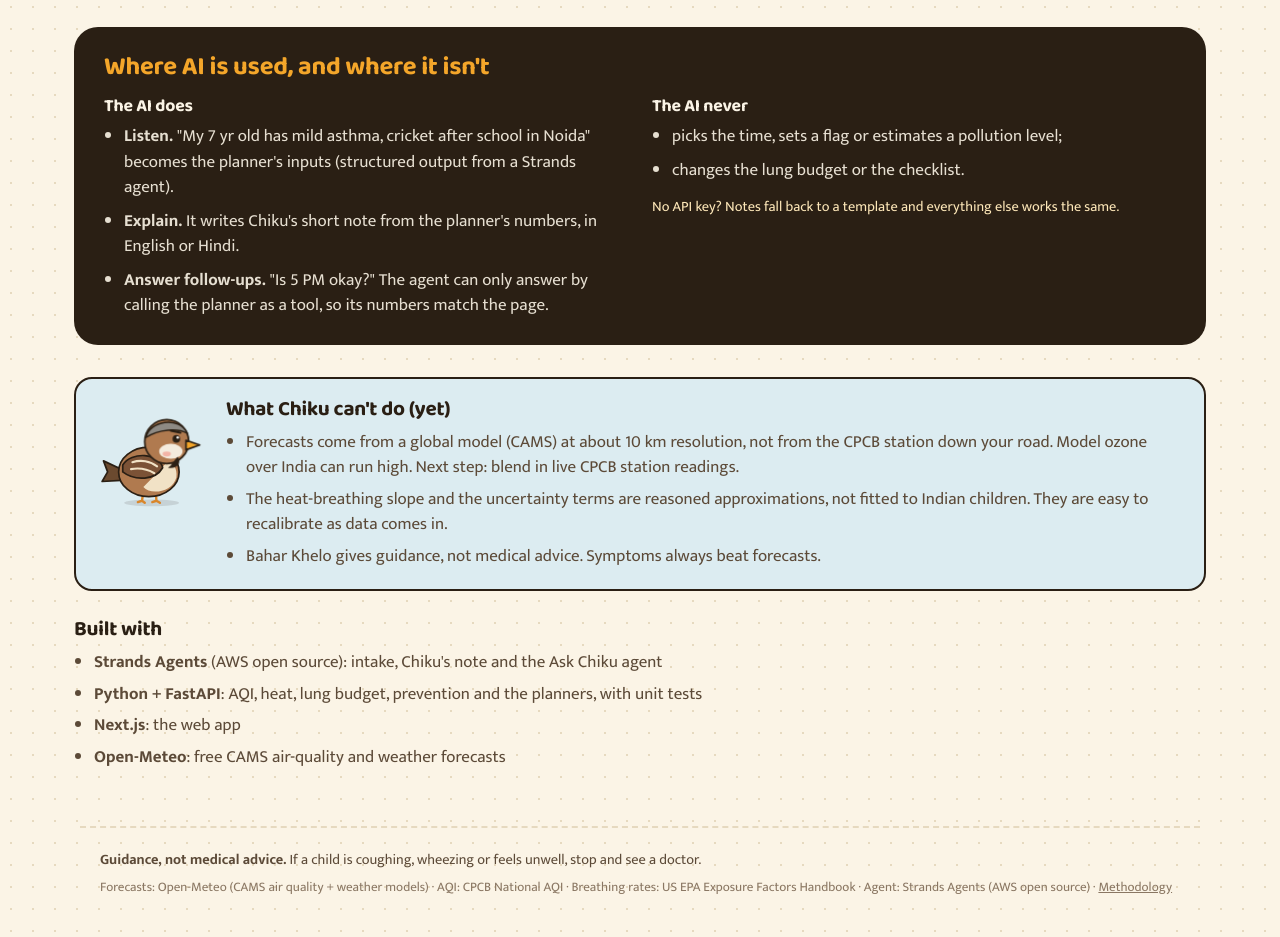
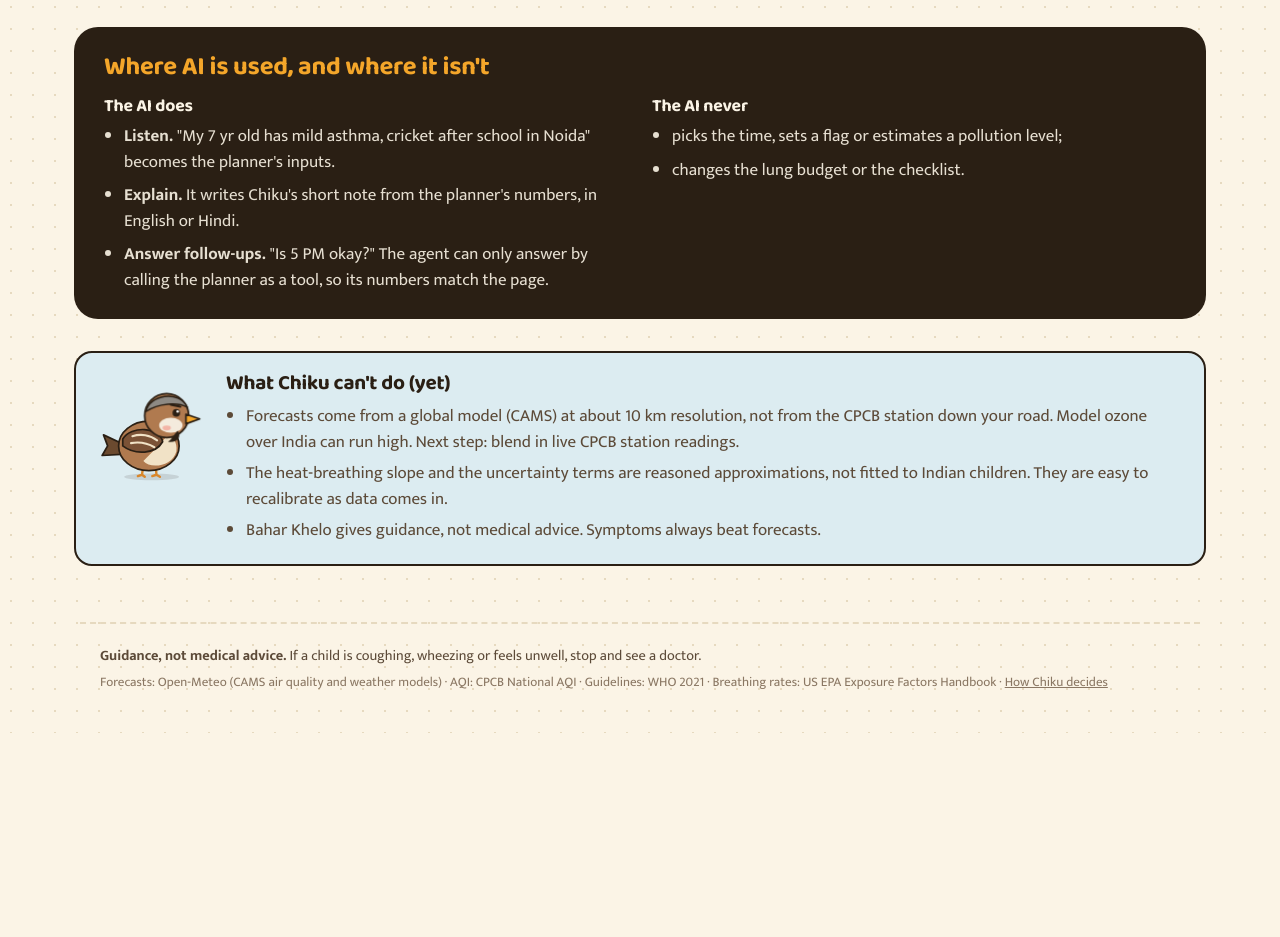
Before and after one commit to ShashGreninja/ChikuAI, a Next.js app in the folder web/: page /how-it-works in a window 1280 px wide. Shown: the part 1500-2437 px from the top of the page. After the commit the page ends 2233 px from the top, so only its background shows below. Built offline with nearby package versions, Linux system fonts and the light colour scheme.

Commit message:
Keep build details off the user-facing pages

```diff
--- a/web/app/how-it-works/how.module.css
+++ b/web/app/how-it-works/how.module.css
@@ -170,12 +170,6 @@
   opacity: 0.9;
 }
 
-.aiNote {
-  margin-top: 14px;
-  font-size: 0.9rem;
-  color: var(--marigold-soft);
-}
-
 .cols {
   display: grid;
   grid-template-columns: repeat(2, 1fr);
@@ -244,8 +238,7 @@
   margin-bottom: 8px;
 }
 
-.honest ul,
-.stack ul {
+.honest ul {
   margin: 0;
   padding-left: 20px;
   display: grid;
@@ -253,10 +246,6 @@
   color: var(--ink-2);
 }
 
-.stack h2 {
-  font-size: 1.3rem;
-  margin-bottom: 8px;
-}
 
 @media (max-width: 900px) {
   .pipeline {
--- a/web/app/how-it-works/page.tsx
+++ b/web/app/how-it-works/page.tsx
@@ -130,7 +130,7 @@ budget = spend ÷ daily inhalation volume × 100%`}
             <ul>
               <li>
                 <b>Listen.</b> &quot;My 7 yr old has mild asthma, cricket after school in Noida&quot; becomes the
-                planner&apos;s inputs (structured output from a Strands agent).
+                planner&apos;s inputs.
               </li>
               <li>
                 <b>Explain.</b> It writes Chiku&apos;s short note from the planner&apos;s numbers, in English or Hindi.
@@ -147,9 +147,6 @@ budget = spend ÷ daily inhalation volume × 100%`}
               <li>picks the time, sets a flag or estimates a pollution level;</li>
               <li>changes the lung budget or the checklist.</li>
             </ul>
-            <p className={styles.aiNote}>
-              No API key? Notes fall back to a template and everything else works the same.
-            </p>
           </div>
         </div>
       </section>
@@ -171,24 +168,6 @@ budget = spend ÷ daily inhalation volume × 100%`}
           </ul>
         </div>
       </section>
-
-      <section className={styles.stack}>
-        <h2>Built with</h2>
-        <ul>
-          <li>
-            <b>Strands Agents</b> (AWS open source): intake, Chiku&apos;s note and the Ask Chiku agent
-          </li>
-          <li>
-            <b>Python + FastAPI</b>: AQI, heat, lung budget, prevention and the planners, with unit tests
-          </li>
-          <li>
-            <b>Next.js</b>: the web app
-          </li>
-          <li>
-            <b>Open-Meteo</b>: free CAMS air-quality and weather forecasts
-          </li>
-        </ul>
-      </section>
     </div>
   );
 }
--- a/web/components/SiteFooter.tsx
+++ b/web/components/SiteFooter.tsx
@@ -9,9 +9,8 @@ export default function SiteFooter() {
         and see a doctor.
       </p>
       <p className={styles.meta}>
-        Forecasts: Open-Meteo (CAMS air quality + weather models) · AQI: CPCB National AQI · Breathing rates: US
-        EPA Exposure Factors Handbook · Agent: Strands Agents (AWS open source) ·{" "}
-        <Link href="/how-it-works">Methodology</Link>
+        Forecasts: Open-Meteo (CAMS air quality and weather models) · AQI: CPCB National AQI · Guidelines: WHO
+        2021 · Breathing rates: US EPA Exposure Factors Handbook · <Link href="/how-it-works">How Chiku decides</Link>
       </p>
     </footer>
   );
```
